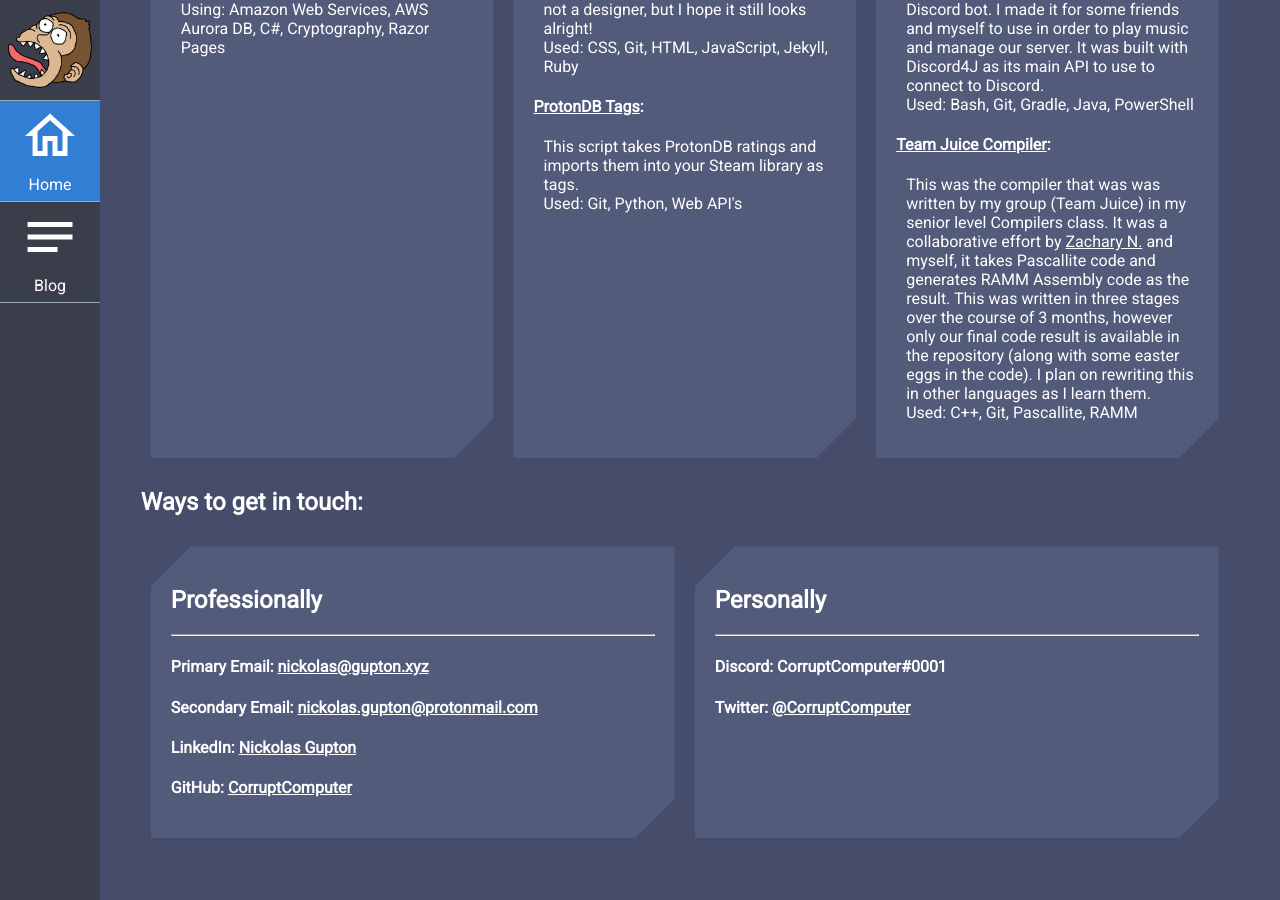
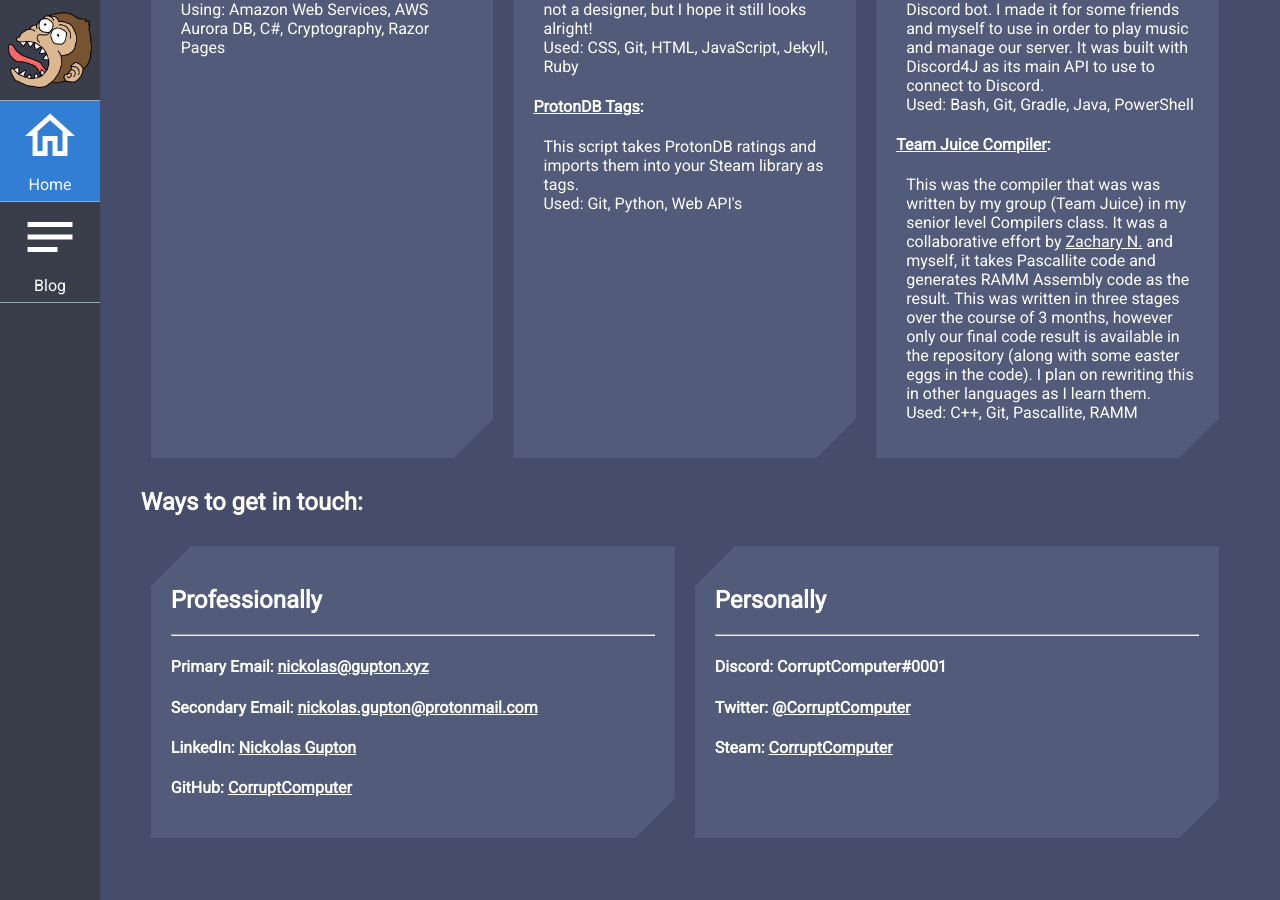
Before and after one commit to CorruptComputer/home, a Jekyll site: the page built from index.html, in a window 1280 px wide and 900 px high, scrolled down 1551 px. Built offline with Jekyll 4.4.1, drawn with Linux system fonts in a browser that asks for light colours; part of the change alters nothing that is shown.

```diff
--- a/assets/js/main.js
+++ b/assets/js/main.js
@@ -5,7 +5,7 @@ document.addEventListener('DOMContentLoaded', function () {
    let currentURL = window.location.toString();
 
    // I can feel my sanity slipping into the regex abyss
-   let urlRegex = /^http[s]{0,1}:\/\/.+\/[\d]{4}\/[\d]{2}\/[\d]{2}\/.+$/;
+   let urlRegex = /^http[s]?:\/\/.+\/[\d]{4}\/[\d]{2}\/[\d]{2}\/.+$/;
 
    if (currentURL.includes('/blog') || currentURL.match(urlRegex) !== null) {
       blogButton.classList.add('selected');
--- a/index.html
+++ b/index.html
@@ -182,7 +182,6 @@ sitemap:
         <h2>Personally</h2><hr />
         <h4>Discord: CorruptComputer#0001</h4>
         <h4>Twitter: <a href="https://twitter.com/CorruptComputer" target="_blank" rel="noopener">@CorruptComputer</a></h4>
-        <!--h4>Steam: <a href="https://steamcommunity.com/id/CorruptComputer" target="_blank" rel="noopener">CorruptComputer</a></h4-->
-        <!--h4>Twitch: <a href="https://www.twitch.tv/corruptcomputer" target="_blank" rel="noopener">CorruptComputer</a></h4-->
+        <h4>Steam: <a href="https://steamcommunity.com/id/CorruptComputer" target="_blank" rel="noopener">CorruptComputer</a></h4>
     </div>
 </div>
```
Also changed, not shown: README.md.
